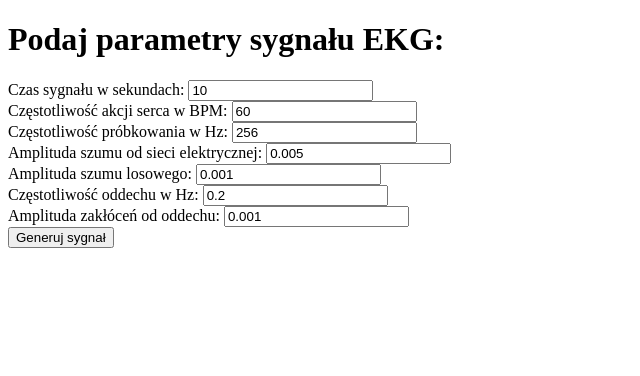
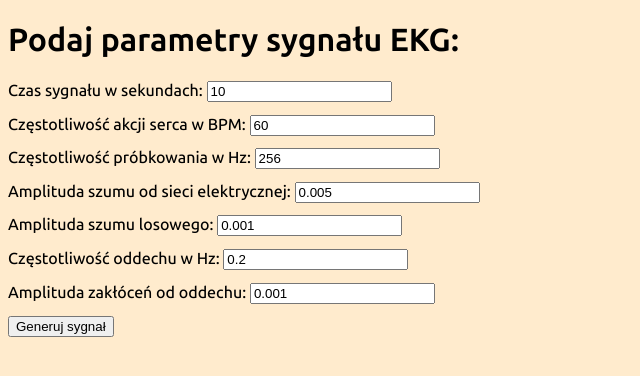
Before and after one commit to wprusak/ECG_simulator, a Flask app: page / in a window 1280 px wide. Shown: the top 376 px of the page, without its empty margins (0-640 px from the left). Run offline with Flask 3, Linux system fonts and the light colour scheme.

Commit message:
css added

```diff
--- a/requirements.txt
+++ b/requirements.txt
@@ -1,2 +1,3 @@
 numpy
-matplotlib
+pandas
+flask
--- a/run_generation.py
+++ b/run_generation.py
@@ -6,11 +6,6 @@ from ecg_base import createEcg
 json_file = open('generation_config.json')
 
 config = json.load(json_file)
-
-print("Config in run_generation.py: ")
-print(config)
-
-print(config['time'])
 
 time = int(config['time'])
 hr = int(config['hr'])
--- a/templates/form.html
+++ b/templates/form.html
@@ -3,6 +3,26 @@
 <head>
     <meta charset="UTF-8">
     <title>Generator EKG</title>
+    <link rel="preconnect" href="https://fonts.googleapis.com">
+    <link rel="preconnect" href="https://fonts.gstatic.com" crossorigin>
+    <link href="https://fonts.googleapis.com/css2?family=Ubuntu+Sans:ital,wght@0,100..800;1,100..800&display=swap" rel="stylesheet">
+    <style>
+        html{
+            background-color:blanchedalmond;
+        }
+
+        html {
+            font-family: "Ubuntu Sans", sans-serif;
+            font-weight: 500;
+            font-style: normal;
+            font-variation-settings: "wdth" 100;
+        }
+
+        input {
+            margin-bottom: 1%;
+        }
+
+    </style>
 </head>
 <body>
     <h1>Podaj parametry sygnału EKG:</h1>
```
